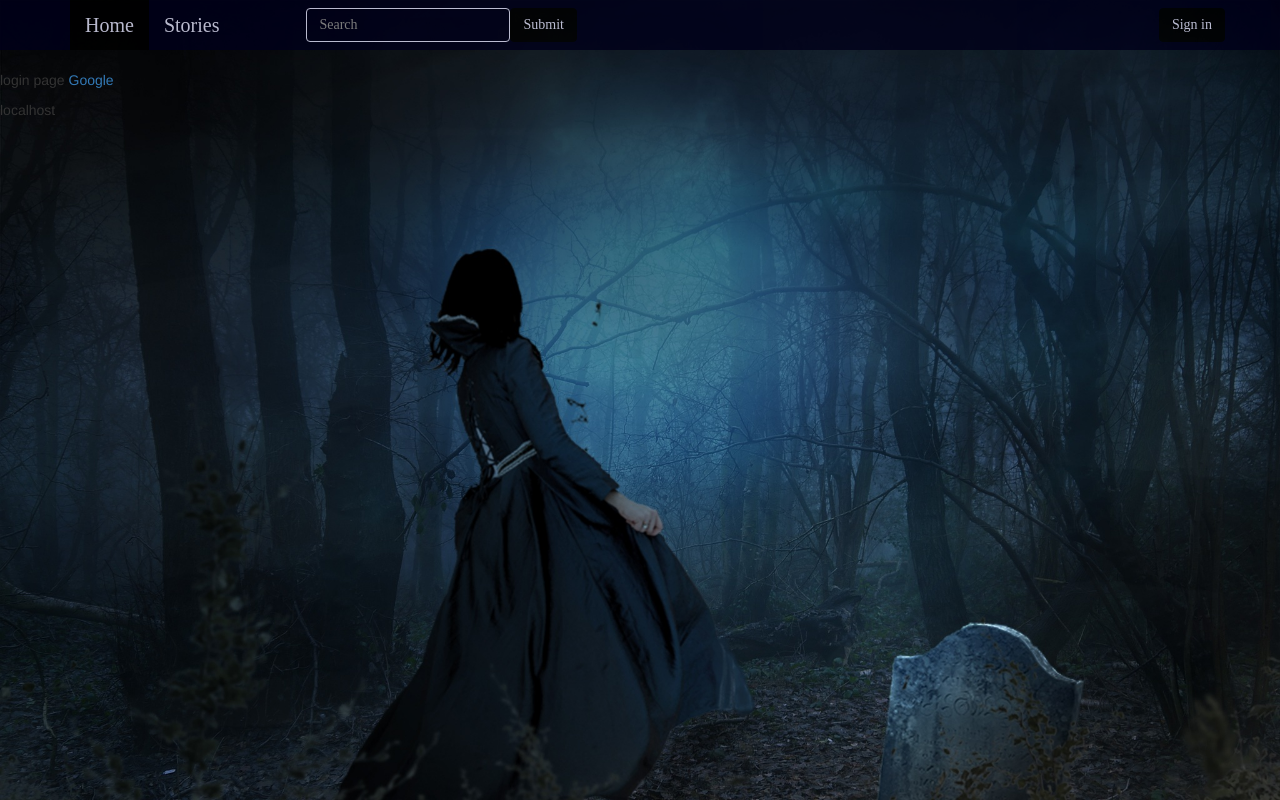
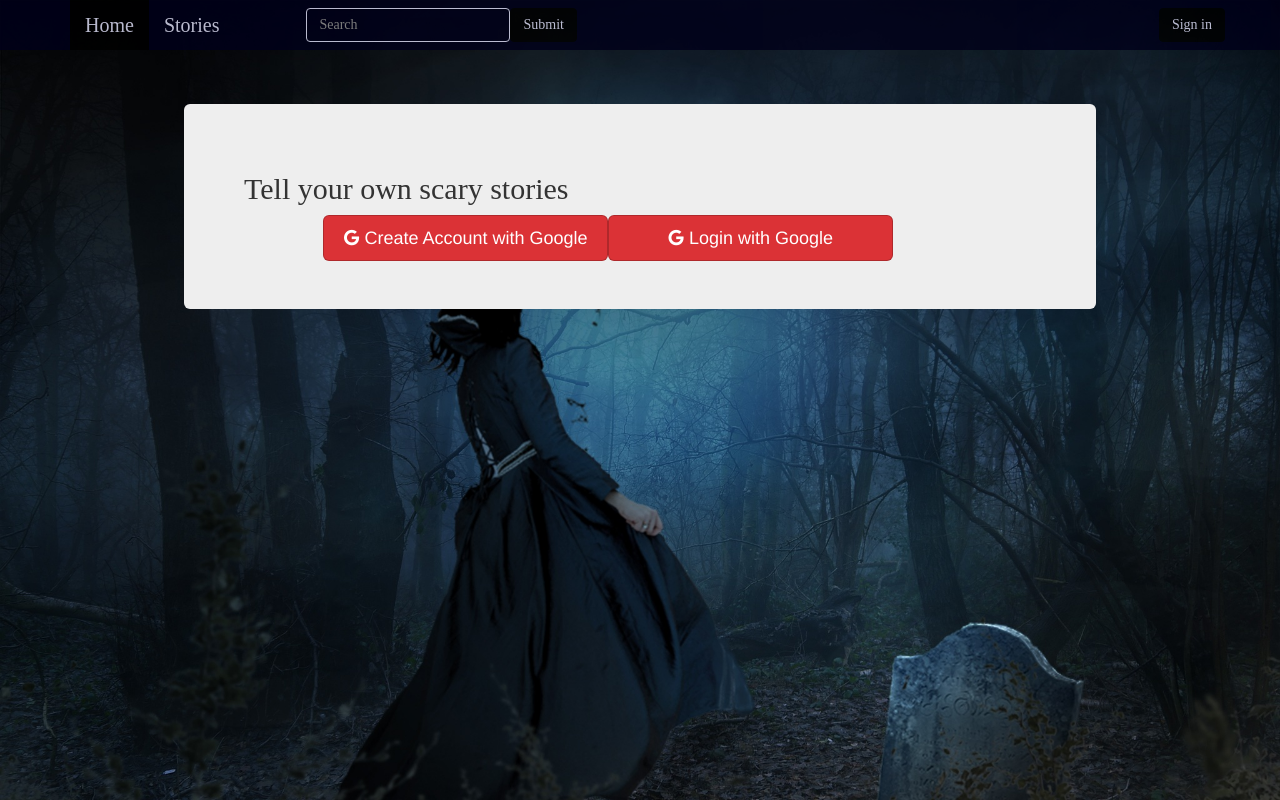
Before and after one commit to mikeebowen/stories-map, an Angular app: page /login in a window 1280 px wide. Built offline with nearby package versions, Linux system fonts and the light colour scheme; a web font is replaced by a local one.

Commit message:
feat(LoginComponent): add google buttons to login component

```diff
--- a/angular-cli.json
+++ b/angular-cli.json
@@ -19,7 +19,9 @@
       "mobile": false,
       "styles": [
         "styles.less",
-        "../node_modules/bootstrap/dist/css/bootstrap.min.css"
+        "../node_modules/bootstrap/dist/css/bootstrap.min.css",
+        "../node_modules/font-awesome/css/font-awesome.css",
+        "../node_modules/bootstrap-social/bootstrap-social.css"
       ],
       "scripts": [],
       "environments": {
@@ -29,7 +31,9 @@
       }
     }
   ],
-  "addons": [],
+  "addons": [
+    "../node_modules/font-awesome/fonts/*.+(otf|eot|svg|ttf|woff|woff2)"
+  ],
   "packages": [],
   "e2e": {
     "protractor": {
--- a/package.json
+++ b/package.json
@@ -30,6 +30,7 @@
     "dotenv-safe": "^4.0.3",
     "express": "^4.14.0",
     "express-session": "^1.14.2",
+    "font-awesome": "^4.7.0",
     "mongoose": "^4.7.7",
     "morgan": "^1.7.0",
     "ng2-bootstrap": "^1.2.1",
--- a/src/app/login/login.component.html
+++ b/src/app/login/login.component.html
@@ -1,7 +1,15 @@
-<p>
-  login page
-  <a href="//{{hostName}}:3000/auth/login/google">Google</a>
-</p>
-<div>
-  <p>{{hostName}}</p>
-</div>
+<main class="container main-blue-box" role="presentation">
+  <div class="row" role="presentation">
+    <div class="col-xs-12" role="presentation">
+      <div class="jumbotron">
+        <h2>Tell your own scary stories</h2>
+        <div class="googleButtonWrapper">
+          <a #googleButton class="btn btn-google btn-lg" href="#" role="button"><i class="fa fa-google" aria-hidden="true"></i>
+Create Account with Google</a>
+          <a class="btn btn-google btn-lg" id="testBtn" href="//{{hostName}}:3000/auth/login/google" role="button"><i class="fa fa-google" aria-hidden="true"></i>
+Login with Google</a>
+        </div>
+      </div>
+    </div>
+  </div>
+</main>
--- a/src/app/login/login.component.less
+++ b/src/app/login/login.component.less
@@ -0,0 +1,22 @@
+@import '../../variables';
+.jumbotron {
+  margin: 3% auto;
+  width: 80%;
+}
+
+.main-blue-box {
+  margin-top: 1%;
+}
+
+.btn-google {
+  background-color: #db3236;
+  color: white;
+  width: 45%;
+}
+
+.googleButtonWrapper {
+  margin: 0 auto;
+  min-width: 80%;
+  width: 100%;
+  width: 80%;
+}
--- a/src/app/login/login.component.ts
+++ b/src/app/login/login.component.ts
@@ -1,4 +1,4 @@
-import { Component, OnInit } from '@angular/core';
+import { Component, OnInit, ViewChildren, ElementRef } from '@angular/core';
 
 @Component({
   selector: 'app-login',
@@ -6,7 +6,7 @@ import { Component, OnInit } from '@angular/core';
   styleUrls: ['./login.component.less']
 })
 export class LoginComponent implements OnInit {
-  private hostName: string;
+  hostName: string;
 
   constructor() {
     this.hostName = window.location.hostname;
```
